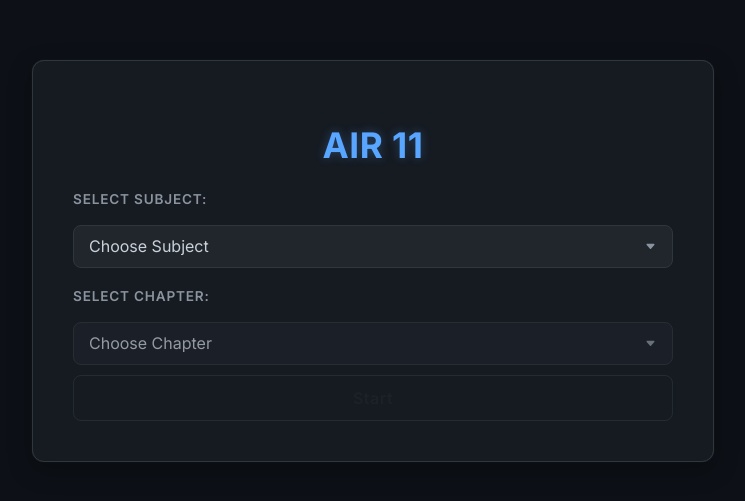
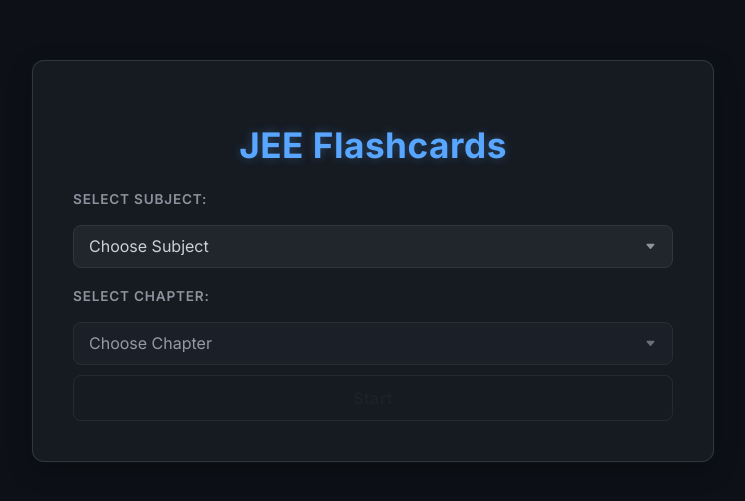
Before and after one commit to Atharva11042k8/jee-formulas-revise, a plain HTML site: page real.html in a window 1280 px wide. Shown: the part 159-660 px from the top of the page, without its empty margins (267-1012 px from the left). Drawn offline with nearby package versions, Linux system fonts and the light colour scheme.

Commit message:
Update real.html

```diff
--- a/real.html
+++ b/real.html
@@ -3,7 +3,7 @@
 <head>
   <meta charset="UTF-8" />
   <meta name="viewport" content="width=device-width, initial-scale=1.0"/>
-  <title>AIR 11</title>
+  <title>AIR 11:JEE flashcards</title>
   <link rel="stylesheet" href="/style.css"/>
 
   <!-- KaTeX CSS & JS -->
@@ -18,7 +18,7 @@
 
 <body>
   <div class="container">
-    <h1>AIR 11</h1>
+    <h1>JEE Flashcards</h1>
 
     <div id="selection-screen">
       <label for="subject-select">Select Subject:</label>
```
